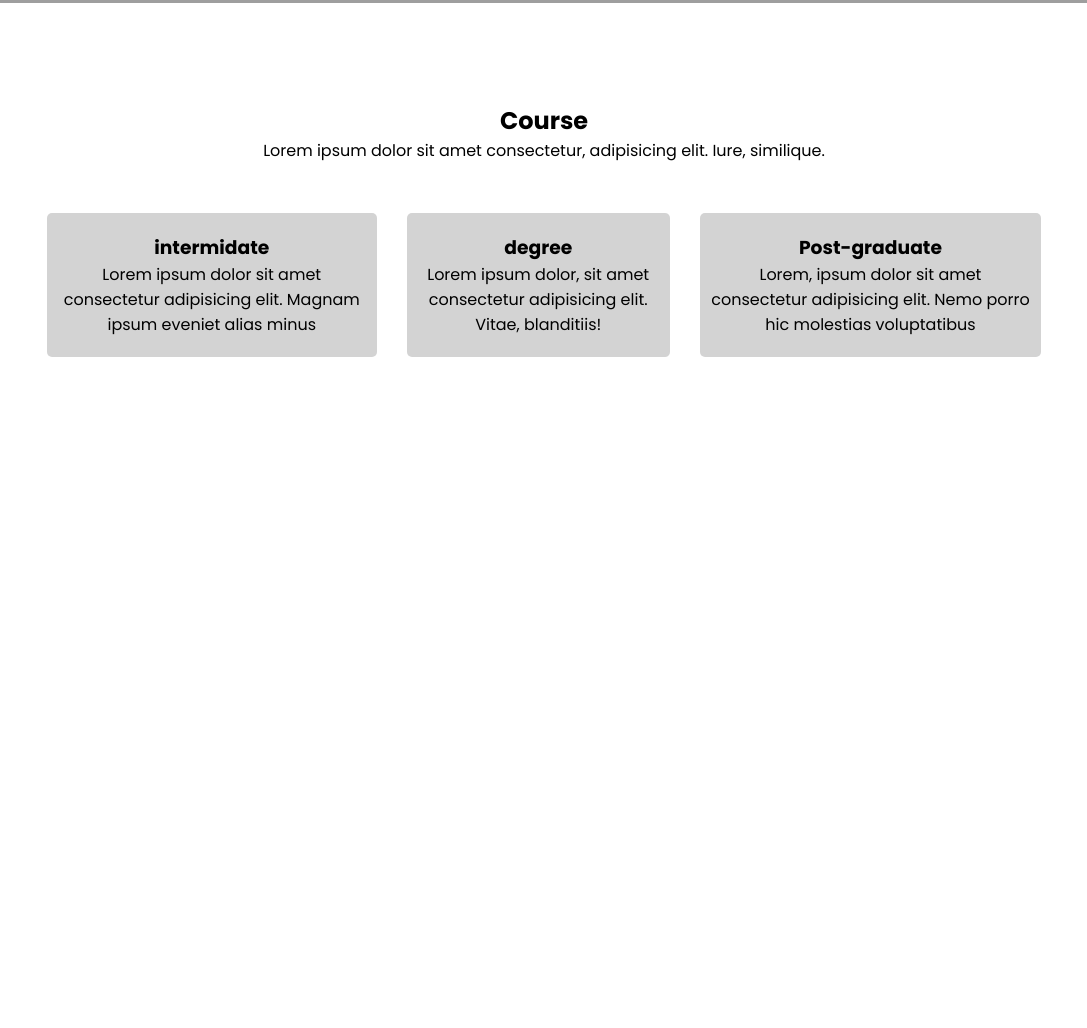
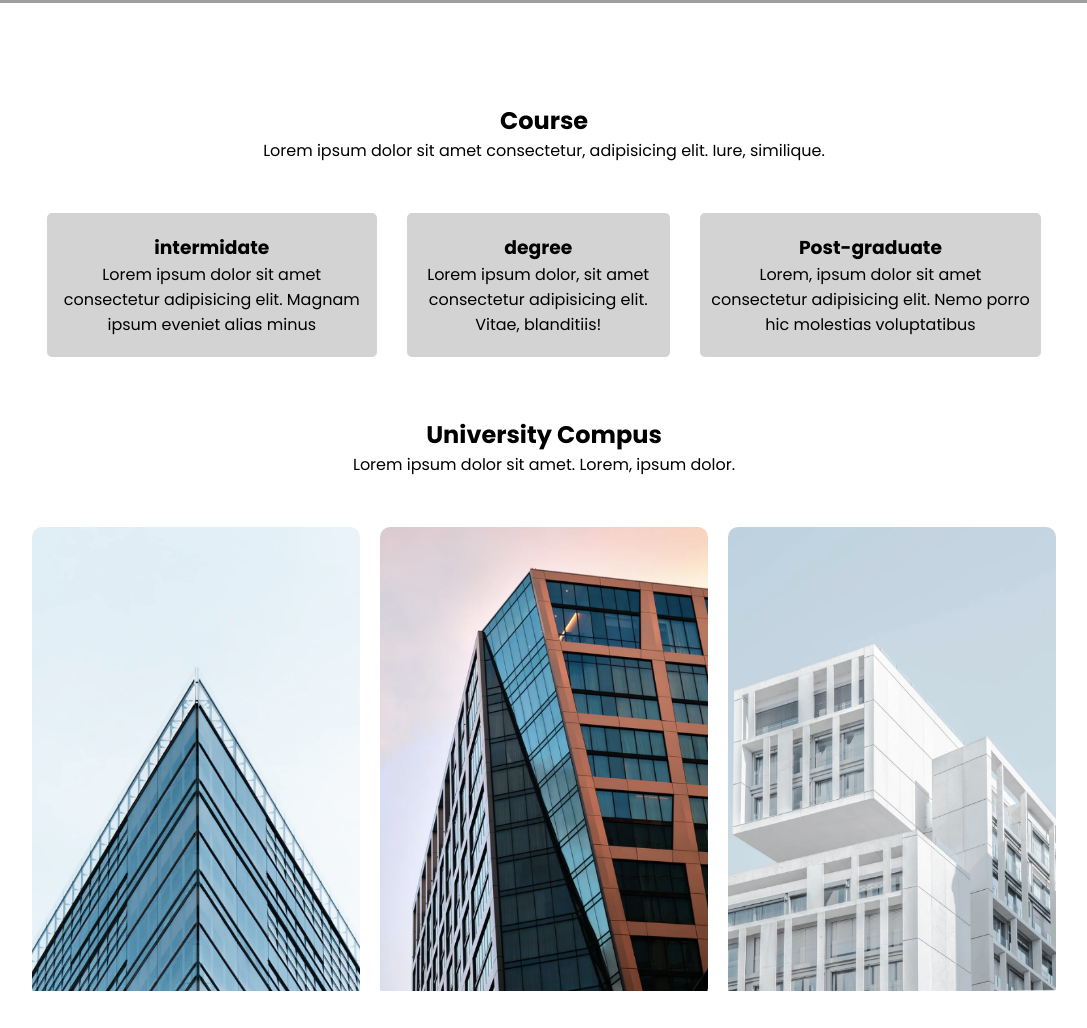
Before and after one commit to mdaktarhossen/my-east-tutiral-project-one, a plain HTML site: page index.html in a window 1280 px wide. Shown: the part 797-1825 px from the top of the page, without its empty margins (96-1183 px from the left). Before the commit the page ends 1164 px from the top, so only its background shows below. Drawn offline with Linux system fonts and the light colour scheme; grey boxes are pictures that could not be loaded.

Commit message:
campus area done

```diff
--- a/index.html
+++ b/index.html
@@ -54,6 +54,7 @@
             </p>
           </article>
 
+          <!-- section two -->
           <article class="courses">
             <h1>degree</h1>
             <p>
@@ -71,6 +72,35 @@
           </article>
         </div>
       </section>
+
+      <!-- section three -->
+      <section class="compus-section">
+        <h1>University Compus</h1>
+        <p>Lorem ipsum dolor sit amet. Lorem, ipsum dolor.</p>
+
+        <div class="row">
+          <div class="compus">
+            <img src="./images/london.png" alt="" />
+            <div class="layer">
+              <h1>london</h1>
+            </div>
+          </div>
+
+          <div class="compus">
+            <img src="./images/newyork.png" alt="" />
+            <div class="layer">
+              <h1>New York</h1>
+            </div>
+          </div>
+
+          <div class="compus">
+            <img src="./images/washington.png" alt="" />
+            <div class="layer">
+              <h1>Bangladesh</h1>
+            </div>
+          </div>
+        </div>
+      </section>
     </main>
   </body>
 </html>
--- a/style.css
+++ b/style.css
@@ -102,6 +102,45 @@ nav img {
   transition: 0.5s;
 }
 .courses:hover {
-  box-shadow: 0 30px 10px gray;
-  /* border: 1px solid white; */
+  box-shadow: 0px 5px 10px gray;
+  border-top: 5px solid green;
 }
+
+/* campus section */
+.compus-section {
+  width: 80%;
+  margin: auto;
+  padding-top: 50px;
+  text-align: center;
+}
+.compus {
+  flex-basis: 32%;
+  border-radius: 10px;
+  position: relative;
+  margin-bottom: 30px;
+  overflow: hidden;
+}
+.compus img {
+  width: 100%;
+}
+.layer {
+  position: absolute;
+  height: 100%;
+  width: 100%;
+  top: 0;
+  left: 0;
+}
+.layer h1 {
+  position: absolute;
+  bottom: 1%;
+  left: 50%;
+  font-style: normal;
+  opacity: 0;
+  transition: 0.5s;
+  transform: translateX(-50%);
+}
+.layer:hover h1 {
+  opacity: 1;
+  position: absolute;
+  bottom: 50%;
+}
```
